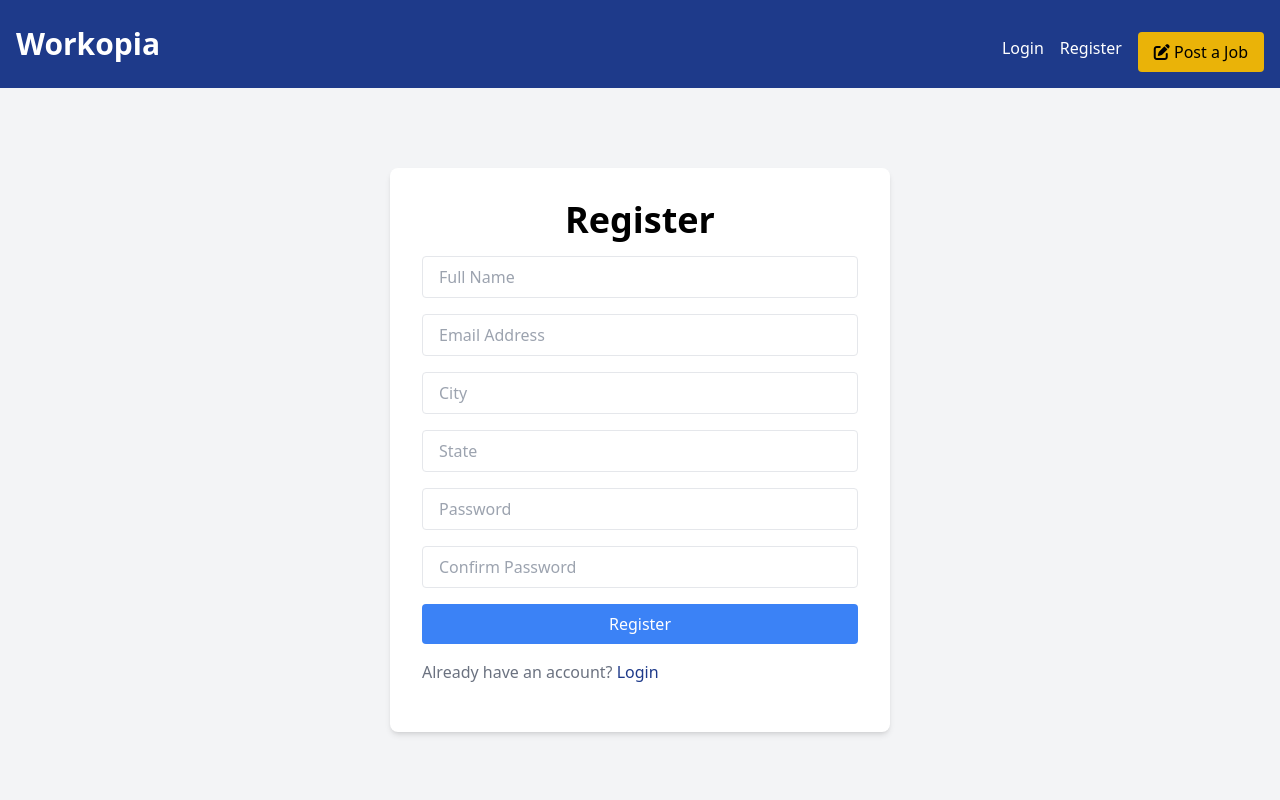
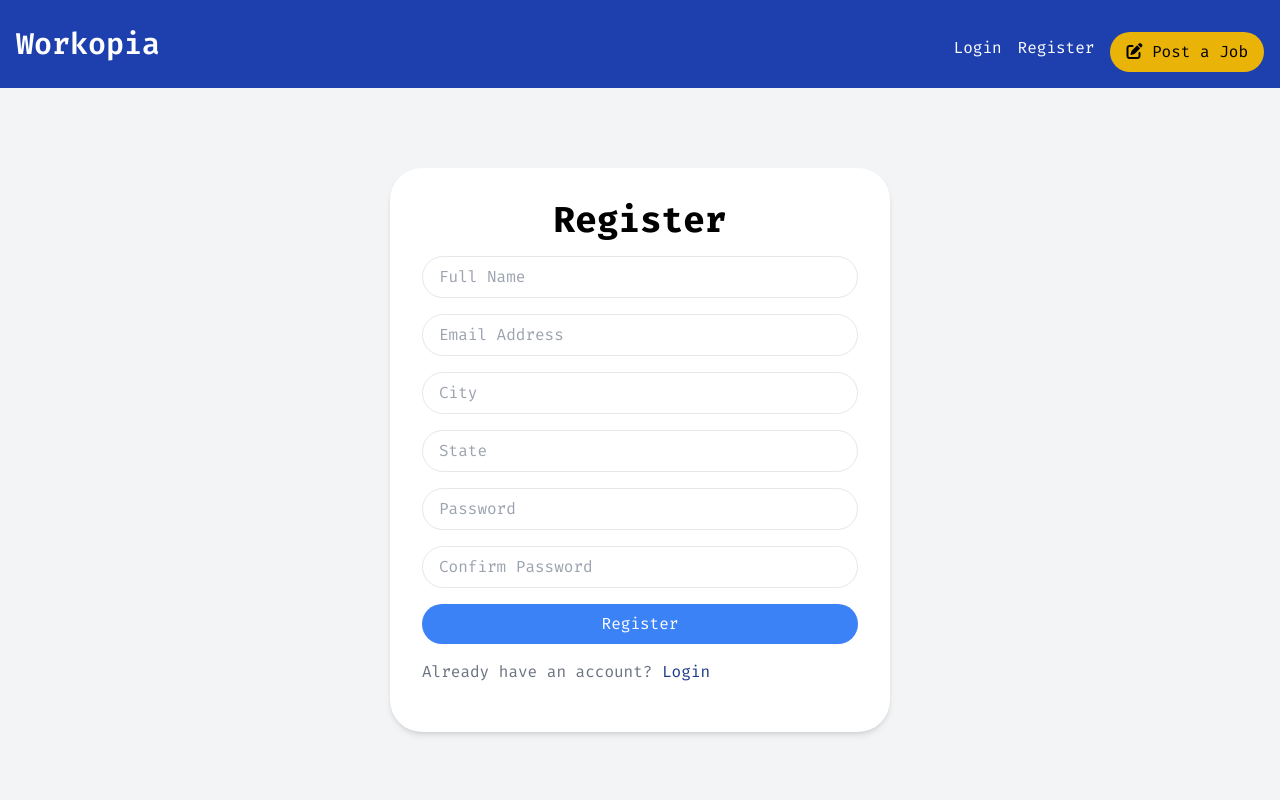
Before and after one commit to Mister-Stan/job-start-php, a PHP site: page /test-project/workopia/public/auth/register in a window 1280 px wide. Run offline with PHP 8.4, Linux system fonts and the light colour scheme.

Commit message:
adds the font styling

```diff
--- a/App/views/home.view.php
+++ b/App/views/home.view.php
@@ -7,7 +7,7 @@
 <section>
   <div class="container mx-auto p-4 mt-4">
     <div class="text-center text-3xl mb-4 font-bold border border-gray-300 p-3">Recent Jobs</div>
-    <div class="grid grid-cols-1 md:grid-cols-3 gap-4 mb-6">
+    <div class="grid grid-cols-1 md:grid-cols-3 gap-4 mb-6" >
       <?php foreach ($listings as $listing) : ?>
         <!-- Job Listing 1: Software Engineer -->
         <div class="rounded-lg shadow-md bg-white">
--- a/App/views/partials/head.php
+++ b/App/views/partials/head.php
@@ -1,6 +1,5 @@
 <!DOCTYPE html>
 <html lang="en">
-
 <head>
     <meta charset="UTF-8" />
     <meta http-equiv="X-UA-Compatible" content="IE=edge" />
@@ -8,6 +7,13 @@
     <link rel="stylesheet" href="https://cdnjs.cloudflare.com/ajax/libs/font-awesome/6.4.2/css/all.min.css" integrity="sha512-z3gLpd7yknf1YoNbCzqRKc4qyor8gaKU1qmn+CShxbuBusANI9QpRohGBreCFkKxLhei6S9CQXFEbbKuqLg0DA==" crossorigin="anonymous" referrerpolicy="no-referrer" />
     <link rel="stylesheet" href="/test-project/workopia/public/css/style.css" />
     <title>Job Start</title>
+
+    <style>
+        @import url('https://fonts.googleapis.com/css2?family=Fira+Code:wght@400;500;600;700&display=swap');
+
+        body {
+            font-family: 'Fira Code', monospace;
+        }
+    </style>
 </head>
-
 <body class="bg-gray-100">
--- a/App/views/partials/navbar.php
+++ b/App/views/partials/navbar.php
@@ -1,5 +1,5 @@
 <!-- Nav -->
-<header class="bg-blue-900 text-white p-4">
+<header class="bg-blue-800 text-white p-4">
   <div class="container mx-auto flex flex-wrap justify-between items-center">
     <h1 class="text-3xl font-semibold">
       <a href="/test-project/workopia/public/">Workopia</a>
--- a/App/views/partials/top-banner.php
+++ b/App/views/partials/top-banner.php
@@ -1,5 +1,5 @@
 <!-- Top Banner -->
-<section class="bg-blue-900 text-white py-6 text-center">
+<section class="bg-blue-800 text-white py-6 text-center">
     <div class="container mx-auto">
         <h2 class="text-3xl font-semibold">Unlock Your Career Potential</h2>
         <p class="text-lg mt-2">
--- a/public/css/style.css
+++ b/public/css/style.css
@@ -6,6 +6,12 @@
 1. Prevent padding and border from affecting element width. (https://github.com/mozdevs/cssremedy/issues/4)
 2. Allow adding a border to an element by just adding a border-width. (https://github.com/tailwindcss/tailwindcss/pull/116)
 */
+
+@import url('https://fonts.googleapis.com/css2?family=Fira+Code:wght@400;500;600;700&display=swap');
+
+body {
+  font-family: 'Fira Code', monospace;
+}
 
 *,
 ::before,
@@ -699,7 +705,7 @@ video {
 }
 
 .rounded {
-  border-radius: 0.25rem;
+  border-radius: 2rem;
 }
 
 .rounded-full {
@@ -707,7 +713,7 @@ video {
 }
 
 .rounded-lg {
-  border-radius: 0.5rem;
+  border-radius: 2rem;
 }
 
 .border {
@@ -1033,4 +1039,5 @@ video {
   .md\:grid-cols-3 {
     grid-template-columns: repeat(3, minmax(0, 1fr));
   }
+
 }
```
